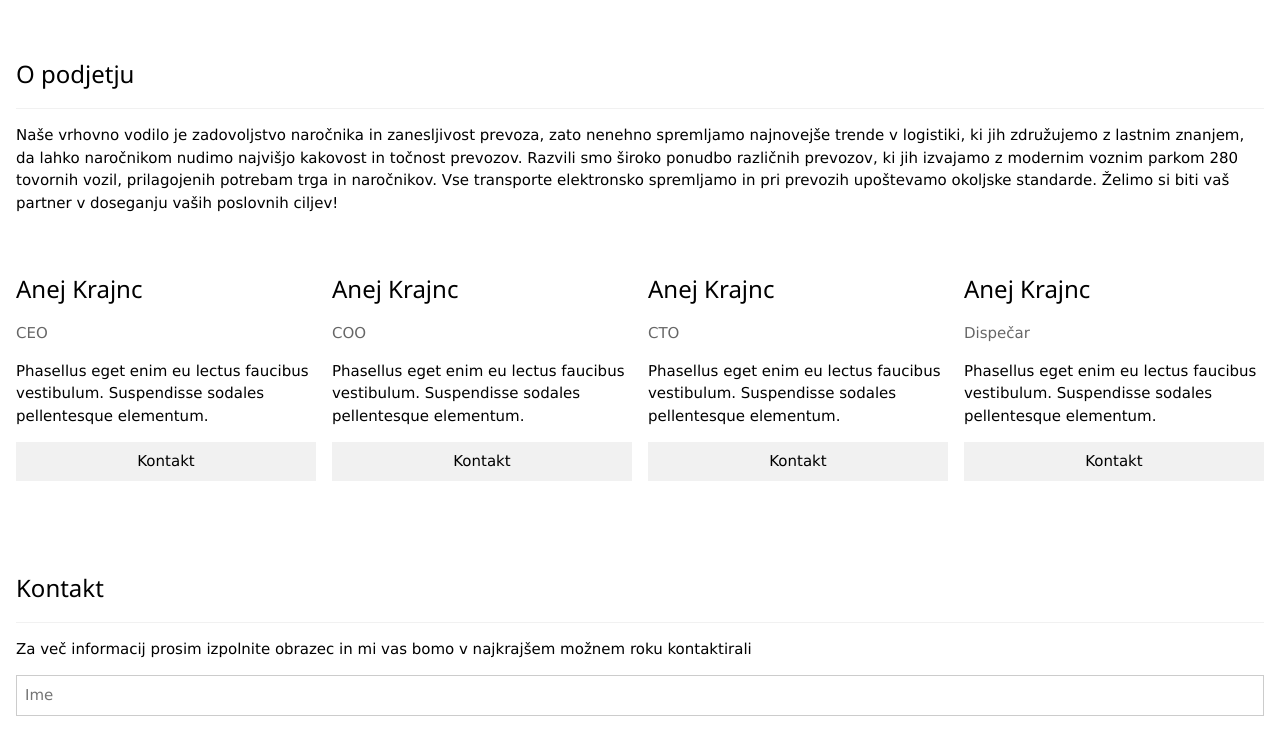
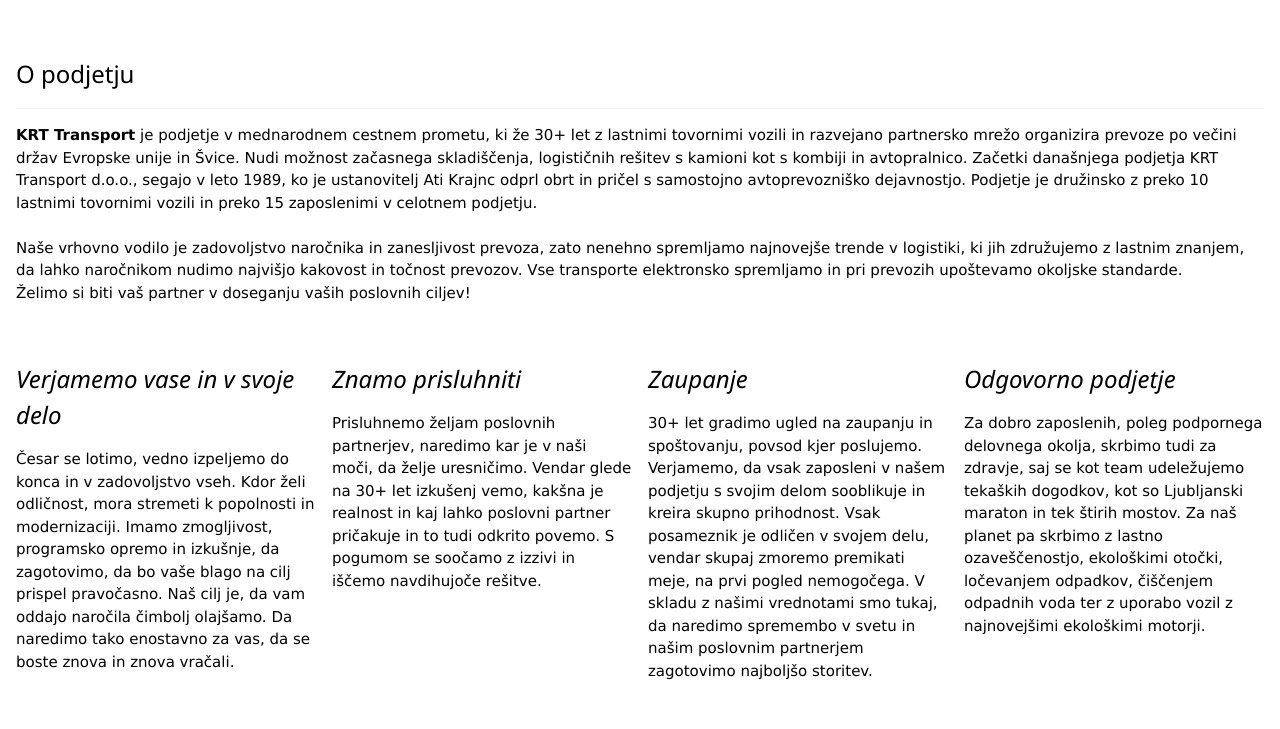
Before and after one commit to krajncanej/krttransport, a plain HTML site: page index.html in a window 1280 px wide. Shown: the part 1160-1889 px from the top of the page. Drawn offline with nearby package versions, Linux system fonts and the light colour scheme.

Commit message:
Update index.html

```diff
--- a/index.html
+++ b/index.html
@@ -13,7 +13,7 @@
     <div class="w3-right w3-hide-small">
       <a href="#home" class="w3-bar-item w3-button">Domov</a>
       <a href="#storitve" class="w3-bar-item w3-button">Storitve</a>
-      <a href="#podjetje " class="o w3-bar-item w3-button">O podjetju</a>
+      <a href="#podjetje" class="o w3-bar-item w3-button">O podjetju</a>
 	  <a href="#kontakt" class="w3-bar-item w3-button">Kontakt</a>
     </div>
   </div>
@@ -21,7 +21,7 @@
 
 <!-- Header -->
 <header class="w3-display-container w3-content w3-wide" style="max-width:1500px;" id="home">
-  <img class="tovornjak" src="scania.jpg" alt="tovornjaki" width="1500" height="700">
+  <img class="tovornjak" src="https://github.com/krajncanej/krttransport/blob/main/scania.jpg?raw=true" alt="tovornjaki" width="1500" height="700">
   <div class="w3-display-middle w3-margin-top w3-center">
     <h1 class="w3-xxlarge w3-text-white"><span class="w3-padding w3-black w3-opacity-min"><b>KRT</b></span> <span class="w3-hide-small w3-text-white">Transport</span></h1>
   </div>
@@ -39,25 +39,25 @@
     <div class="w3-col l3 m6 w3-margin-bottom">
       <div class="w3-display-container">
         <div class="w3-display-topleft w3-black w3-padding">Cestni kamionski prevozi</div>
-        <img src="kamionskiprevozi.jpg" alt="Tovornjak" style="width:100%">
+        <img src="https://github.com/krajncanej/krttransport/blob/main/kamionskiprevozi.jpg?raw=true" alt="Tovornjak" style="width:100%">
       </div>
     </div>
     <div class="w3-col l3 m6 w3-margin-bottom">
       <div class="w3-display-container">
         <div class="w3-display-topleft w3-black w3-padding">Skladiščenje</div>
-        <img src="skladiscenje1.jpg" alt="Skladišče" style="width:100%">
+        <img src="https://github.com/krajncanej/krttransport/blob/main/skladiscenje1.jpg?raw=true" alt="Skladišče" style="width:100%">
       </div>
     </div>
     <div class="w3-col l3 m6 w3-margin-bottom">
       <div class="w3-display-container">
         <div class="w3-display-topleft w3-black w3-padding">Avtopralnica</div>
-        <img src="avtopralnica1.jpg" alt="Avtopralnica" style="width:100%">
+        <img src="https://raw.githubusercontent.com/krajncanej/krttransport/main/avtopralnica1.jpg" alt="Avtopralnica" style="width:100%">
       </div>
     </div>
     <div class="w3-col l3 m6 w3-margin-bottom">
       <div class="w3-display-container">
         <div class="w3-display-topleft w3-black w3-padding">Cestni kombi prevozi</div>
-        <img src="kombi1.jpg" alt="Kombi" style="width:100%">
+        <img src="https://github.com/krajncanej/krttransport/blob/main/kombi1.jpg?raw=true" alt="Kombi" style="width:100%">
       </div>
     </div>
   </div>
@@ -68,45 +68,55 @@
   <!-- About Section -->
   <div class="w3-container w3-padding-32" id="podjetje">
     <h3 class="w3-border-bottom w3-border-light-grey w3-padding-16">O podjetju</h3>
-    <p> Naše vrhovno vodilo je zadovoljstvo naročnika in zanesljivost prevoza, zato nenehno spremljamo najnovejše trende v logistiki,
+    <p>
+	<b>KRT Transport</b> je podjetje v mednarodnem cestnem prometu, ki že 30+ let z lastnimi tovornimi vozili
+	in razvejano partnersko mrežo organizira prevoze po večini držav Evropske unije in Švice.
+	Nudi možnost začasnega skladiščenja, logističnih rešitev s kamioni kot s kombiji in avtopralnico.
+	Začetki današnjega podjetja KRT Transport d.o.o., segajo v leto 1989, ko je ustanovitelj Ati Krajnc odprl obrt in
+	pričel s samostojno avtoprevozniško dejavnostjo. Podjetje je družinsko z preko 10 lastnimi tovornimi vozili in preko
+	15 zaposlenimi v celotnem podjetju. <br> <br>
+	Naše vrhovno vodilo je zadovoljstvo naročnika in zanesljivost prevoza, zato nenehno spremljamo najnovejše trende v logistiki,
 	ki jih združujemo z lastnim znanjem, da lahko naročnikom nudimo najvišjo kakovost in točnost prevozov.
-	Razvili smo široko ponudbo različnih prevozov, ki jih izvajamo z modernim voznim parkom 280 tovornih vozil,
-	prilagojenih potrebam trga in naročnikov. Vse transporte elektronsko spremljamo in pri prevozih upoštevamo okoljske standarde.
+	Vse transporte elektronsko spremljamo in pri prevozih upoštevamo okoljske standarde. <br>
 	Želimo si biti vaš partner v doseganju vaših poslovnih ciljev!
+
     </p>
   </div>
 
   <div class="w3-row-padding w3-grayscale">
     <div class="w3-col l3 m6 w3-margin-bottom">
-      <h3>Anej Krajnc</h3>
-      <p class="w3-opacity">CEO</p>
-      <p>Phasellus eget enim eu lectus faucibus vestibulum. Suspendisse sodales pellentesque elementum.</p>
-      <p><button class="w3-button w3-light-grey w3-block">Kontakt</button></p>
+      <h3><i>Verjamemo vase in v svoje delo</i></h3>
+      <p>Česar se lotimo, vedno izpeljemo do konca in v zadovoljstvo vseh. Kdor želi odličnost, mora stremeti
+	  k popolnosti in modernizaciji. Imamo zmogljivost, programsko opremo in izkušnje, da zagotovimo,
+	  da bo vaše blago na cilj prispel pravočasno. Naš cilj je, da vam oddajo naročila čimbolj olajšamo.
+	  Da naredimo tako enostavno za vas, da se boste znova in znova vračali. </p>
     </div>
     <div class="w3-col l3 m6 w3-margin-bottom">
-      <h3>Anej Krajnc</h3>
-      <p class="w3-opacity">COO</p>
-      <p>Phasellus eget enim eu lectus faucibus vestibulum. Suspendisse sodales pellentesque elementum.</p>
-      <p><button class="w3-button w3-light-grey w3-block">Kontakt</button></p>
+      <h3><i>Znamo prisluhniti</i></h3>
+      <p>Prisluhnemo željam poslovnih partnerjev, naredimo kar je v naši moči, da želje uresničimo.
+	  Vendar glede na 30+ let izkušenj vemo, kakšna je realnost in kaj lahko poslovni partner pričakuje in to tudi odkrito povemo.
+	  S pogumom se soočamo z izzivi in iščemo navdihujoče rešitve. </p>
     </div>
     <div class="w3-col l3 m6 w3-margin-bottom">
-      <h3>Anej Krajnc</h3>
-      <p class="w3-opacity">CTO</p>
-      <p>Phasellus eget enim eu lectus faucibus vestibulum. Suspendisse sodales pellentesque elementum.</p>
-      <p><button class="w3-button w3-light-grey w3-block">Kontakt</button></p>
+      <h3><i>Zaupanje</i></h3>
+      <p>30+ let gradimo ugled na zaupanju in spoštovanju, povsod kjer poslujemo.
+	  Verjamemo, da vsak zaposleni v našem podjetju s svojim delom sooblikuje in kreira skupno prihodnost.
+	Vsak posameznik je odličen v svojem delu, vendar skupaj zmoremo premikati meje, na prvi pogled nemogočega.
+	V skladu z našimi vrednotami smo tukaj, da naredimo spremembo v svetu in našim poslovnim partnerjem zagotovimo najboljšo storitev.</p>
     </div>
     <div class="w3-col l3 m6 w3-margin-bottom">
-      <h3>Anej Krajnc</h3>
-      <p class="w3-opacity">Dispečar</p>
-      <p>Phasellus eget enim eu lectus faucibus vestibulum. Suspendisse sodales pellentesque elementum.</p>
-      <p><button class="w3-button w3-light-grey w3-block">Kontakt</button></p>
+      <h3><i>Odgovorno podjetje</i></h3>
+      <p>Za dobro zaposlenih, poleg podpornega delovnega okolja, skrbimo tudi za zdravje,
+	  saj se kot team udeležujemo tekaških dogodkov, kot so Ljubljanski maraton in tek štirih mostov.
+	  Za naš planet pa skrbimo z lastno ozaveščenostjo, ekološkimi otočki, ločevanjem odpadkov, čiščenjem odpadnih voda
+	  ter z uporabo vozil z najnovejšimi ekološkimi motorji. </p>
     </div>
   </div>
 
   <!-- Contact Section -->
   <div class="w3-container w3-padding-32" id="kontakt">
     <h3 class="w3-border-bottom w3-border-light-grey w3-padding-16">Kontakt</h3>
-    <p>Za več informacij prosim izpolnite obrazec in mi vas bomo v najkrajšem možnem roku kontaktirali</p>
+    <p>Za več informacij prosim izpolnite obrazec in mi vas bomo v najkrajšem možnem roku kontaktirali.</p>
     <form action="/action_page.php" target="_blank">
       <input class="w3-input w3-border" type="text" placeholder="Ime" required name="Ime">
       <input class="w3-input w3-section w3-border" type="text" placeholder="Email" required name="Email">
```
